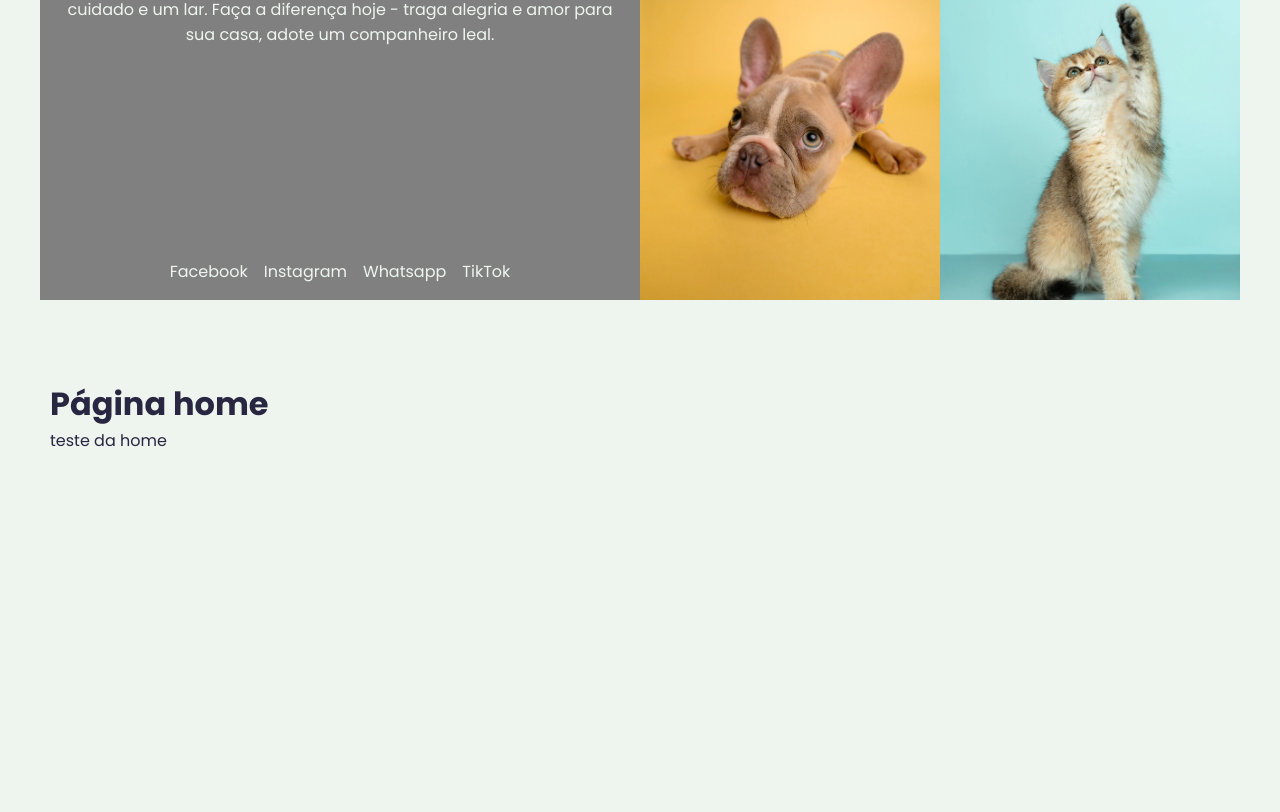
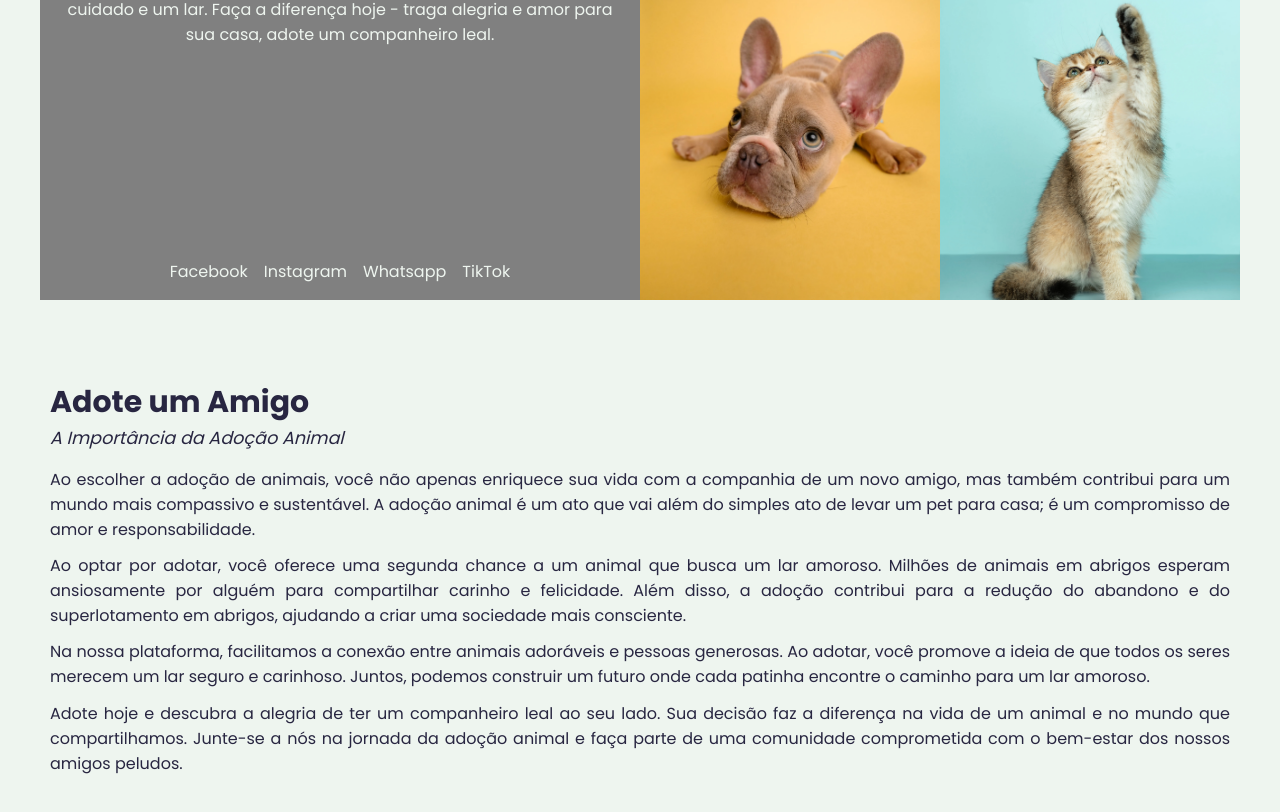
Before and after one commit to RNoleto/adopets-vue3, a Vue app: page / in a window 1280 px wide. Shown: the part 400-1212 px from the top of the page. Before the commit the page ends 933 px from the top, so only its background shows below. Built offline with nearby package versions, Linux system fonts and the light colour scheme.

Commit message:
conteudo base da primeira sessão da home

```diff
--- a/src/pages/Home.vue
+++ b/src/pages/Home.vue
@@ -2,9 +2,37 @@
   <Banner />
   <div class="container">
     <div class="content">
-      <h1>Página home</h1>
+      <h1 class="title">Adote um Amigo</h1>
+      <h2 class="subtitle">A Importância da Adoção Animal</h2>
       <div class="text">
-        <p>teste da home</p>
+        <p>
+          Ao escolher a adoção de animais, você não apenas enriquece sua vida
+          com a companhia de um novo amigo, mas também contribui para um mundo
+          mais compassivo e sustentável. A adoção animal é um ato que vai além
+          do simples ato de levar um pet para casa; é um compromisso de amor e
+          responsabilidade.
+        </p>
+        <p>
+          Ao optar por adotar, você oferece uma segunda chance a um animal que
+          busca um lar amoroso. Milhões de animais em abrigos esperam
+          ansiosamente por alguém para compartilhar carinho e felicidade. Além
+          disso, a adoção contribui para a redução do abandono e do
+          superlotamento em abrigos, ajudando a criar uma sociedade mais
+          consciente.
+        </p>
+        <p>
+          Na nossa plataforma, facilitamos a conexão entre animais adoráveis e
+          pessoas generosas. Ao adotar, você promove a ideia de que todos os
+          seres merecem um lar seguro e carinhoso. Juntos, podemos construir um
+          futuro onde cada patinha encontre o caminho para um lar amoroso.
+        </p>
+        <p>
+          Adote hoje e descubra a alegria de ter um companheiro leal ao seu
+          lado. Sua decisão faz a diferença na vida de um animal e no mundo que
+          compartilhamos. Junte-se a nós na jornada da adoção animal e faça
+          parte de uma comunidade comprometida com o bem-estar dos nossos amigos
+          peludos.
+        </p>
       </div>
     </div>
   </div>
@@ -21,6 +49,13 @@ export default {
 .container {
   .content {
     padding: 0px 10px;
+    .text {
+      padding: 1rem 0px;
+      display: flex;
+      flex-direction: column;
+      gap: 0.7rem;
+      text-align: justify;
+    }
   }
 }
 </style>
--- a/src/style.scss
+++ b/src/style.scss
@@ -32,7 +32,7 @@ a {
 
   // fonts
   --title-font-size: 1.875rem;
-  --subtitle-font-size: 1rem;
+  --subtitle-font-size: 1.1rem;
 
   --title-font: 'Poppins', sans-serif;
   --body-font: 'DM Sans', sans-serif;
@@ -64,6 +64,7 @@ h1 {
   font: 300 var(--subtitle-font-size) var(--title-font);
   color: var(--title-color);
   -webkit-font-smoothing: auto;
+  font-style: italic;
 }
 
 img {
```
